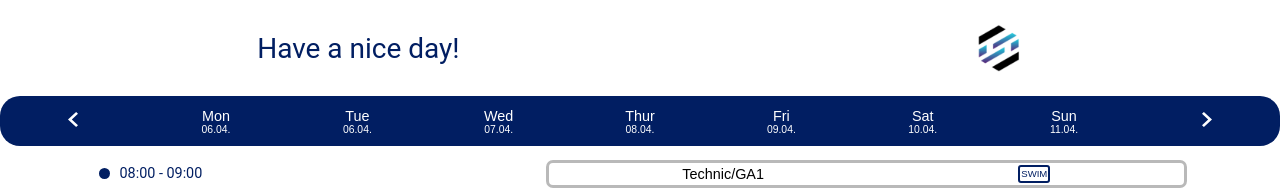
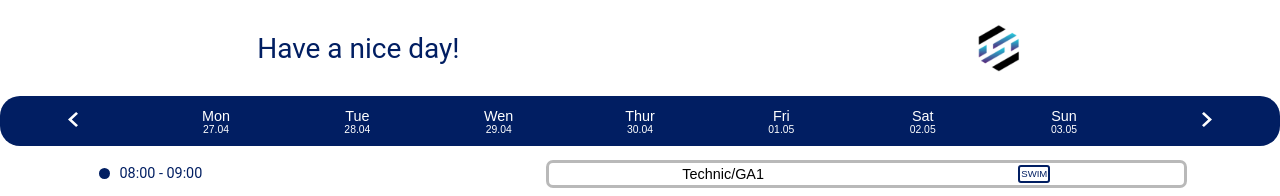
Before and after one commit to DinoFloorson/stayfocused, a React (Create React App) app in the folder client/: page /home in a window 1280 px wide. Shown: the top 196 px of the page. Built offline with nearby package versions, Linux system fonts and the light colour scheme.

Commit message:
Use map for the calender element

```diff
--- a/client/src/components/Calendar.js
+++ b/client/src/components/Calendar.js
@@ -24,6 +24,9 @@ const DirectionButton = styled.button`
   outline: none;
   height: 20px;
   margin: 2px;
+  &:active {
+    background-color: ${colors.buttonClick};
+  }
 `;
 
 const DayText = styled.p`
@@ -55,7 +58,17 @@ const Date = styled.div`
   color: ${colors.secondaryColor};
   font-weight: 200;
 `;
-//map
+
+const days = [
+  { id: 1, day: 'Mon', date: '27.04' },
+  { id: 2, day: 'Tue', date: '28.04' },
+  { id: 3, day: 'Wen', date: '29.04' },
+  { id: 4, day: 'Thur', date: '30.04' },
+  { id: 5, day: 'Fri', date: '01.05' },
+  { id: 6, day: 'Sat', date: '02.05' },
+  { id: 7, day: 'Sun', date: '03.05' },
+];
+
 function Calendar() {
   return (
     <>
@@ -63,7 +76,15 @@ function Calendar() {
         <DirectionButton>
           <img src={ArrowLeft} alt="Arrow left" />
         </DirectionButton>
-        <DayButton>
+
+        {days.map((day) => (
+          <DayButton key={day.id}>
+            <DayText>{day.day}</DayText>
+            <Date>{day.date}</Date>
+          </DayButton>
+        ))}
+
+        {/* <DayButton>
           <DayText>Mon</DayText>
           <Date>06.04.</Date>
         </DayButton>
@@ -90,7 +111,7 @@ function Calendar() {
         <DayButton>
           <DayText>Sun</DayText>
           <Date>11.04.</Date>
-        </DayButton>
+        </DayButton> */}
         <DirectionButton>
           <img src={ArrowRight} alt="Arrow right" />
         </DirectionButton>
```
